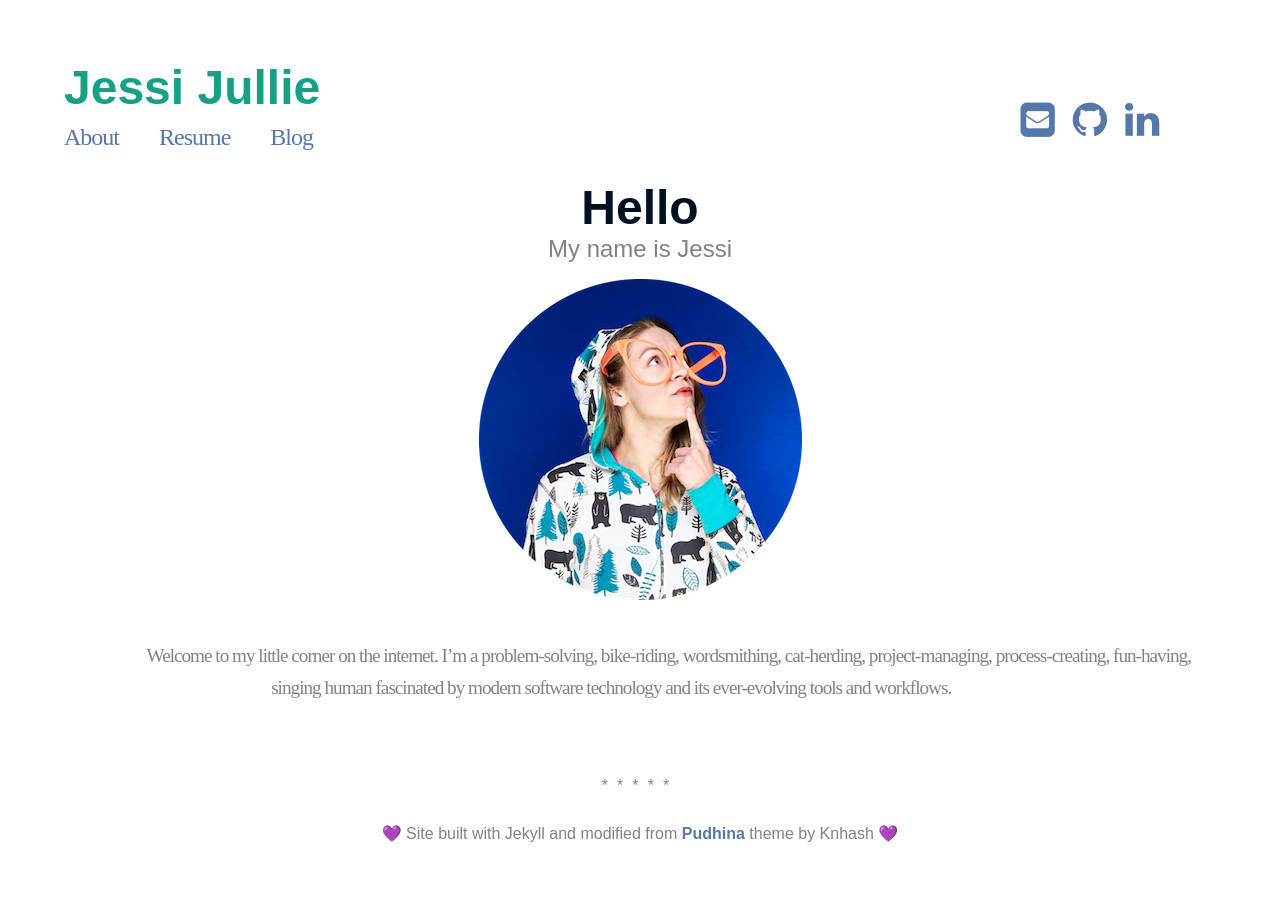
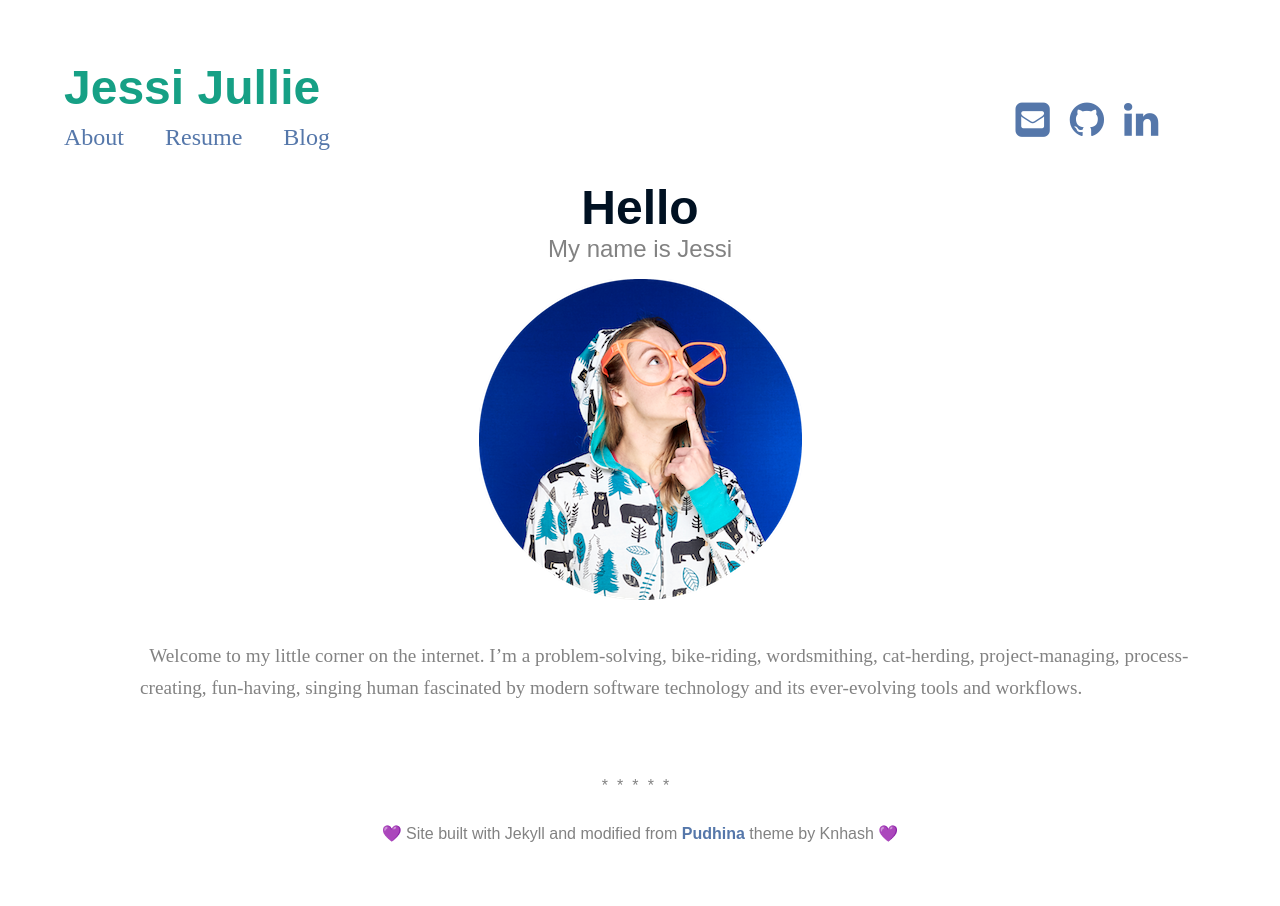
Before and after one commit to JessiJullie/JessiSite, a Jekyll site: the page built from index.md, in a window 1280 px wide. Built offline with Jekyll 4.4.1, drawn with Linux system fonts in a browser that asks for light colours.

Commit message:
CSS tweaks

```diff
--- a/assets/css/main.css
+++ b/assets/css/main.css
@@ -14,10 +14,10 @@
   p, ul, ol, dl {
     font-family: "Times New Roman", Georgia, serif;
     font-size: 100%;
-    font-weight: 600;
+    font-weight: 500;
     font-kerning: auto;
     line-height: 32px;
-    letter-spacing: -1px;
+    letter-spacing: 0px;
     margin-left: 5%;
     margin-right: 5%;}
 
```
